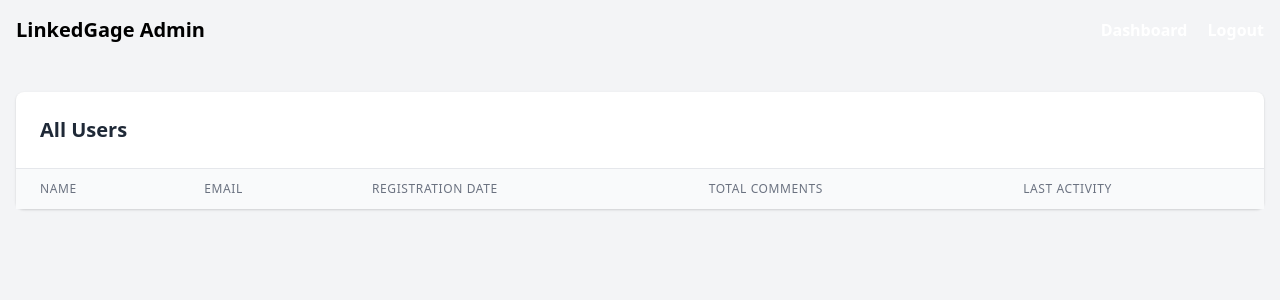
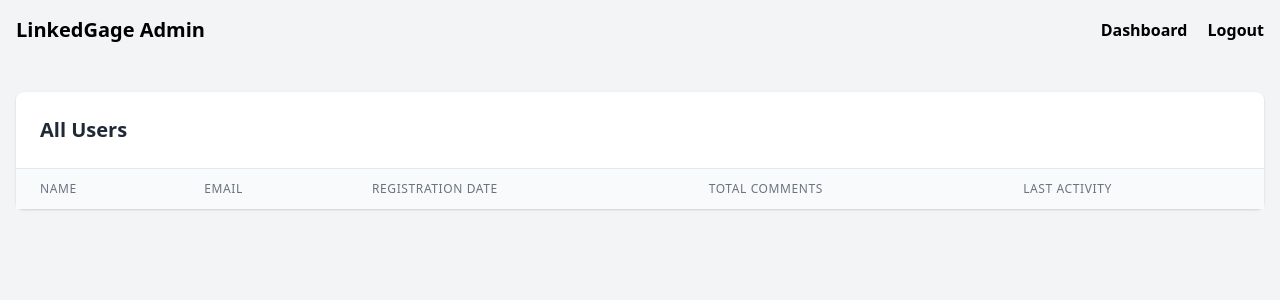
Before and after one commit to MorshedulHoque/linkedin-commenter-v2, a Flask app: page /admin/users in a window 1280 px wide. Shown: the top 300 px of the page. Run offline with Flask 3, Linux system fonts and the light colour scheme; the visitor is signed in with stand-in values (Sample User, id 1); data that the repository does not hold is empty; parts of the project's set-up code (start-up, migrations or seed data) failed here and were passed over; some libraries are stand-ins or nearby versions.

Commit message:
Some tabs color updated in admin side

```diff
--- a/templates/admin/comments.html
+++ b/templates/admin/comments.html
@@ -10,7 +10,7 @@
 </head>
 <body class="bg-gray-100">
     <!-- Navigation -->
-    <nav class="bg-sky-900 text-white p-4">
+    <nav class="bg-sky-900 text-black p-4">
         <div class="container mx-auto flex justify-between items-center">
             <a href="{{ url_for('admin_dashboard') }}" class="text-xl font-bold text-black">LinkedGage Admin</a>
             <div class="space-x-4 font-bold">
--- a/templates/admin/dashboard.html
+++ b/templates/admin/dashboard.html
@@ -11,7 +11,7 @@
 </head>
 <body class="bg-gray-100">
     <!-- Navigation -->
-    <nav class="bg-sky-900 text-white p-4">
+    <nav class="bg-sky-900 text-black p-4">
         <div class="container mx-auto flex justify-between items-center">
             <a href="{{ url_for('admin_dashboard') }}" class="text-xl font-bold text-black">LinkedGage Admin</a>
             <div class="space-x-4 font-bold">
--- a/templates/admin/users.html
+++ b/templates/admin/users.html
@@ -10,7 +10,7 @@
 </head>
 <body class="bg-gray-100">
     <!-- Navigation -->
-    <nav class="bg-sky-900 text-white p-4">
+    <nav class="bg-sky-900 text-black p-4">
         <div class="container mx-auto flex justify-between items-center">
             <a href="{{ url_for('admin_dashboard') }}" class="text-xl font-bold text-black">LinkedGage Admin</a>
             <div class="space-x-4 font-bold">
```
Also changed, not shown: extension/manifest.json.
